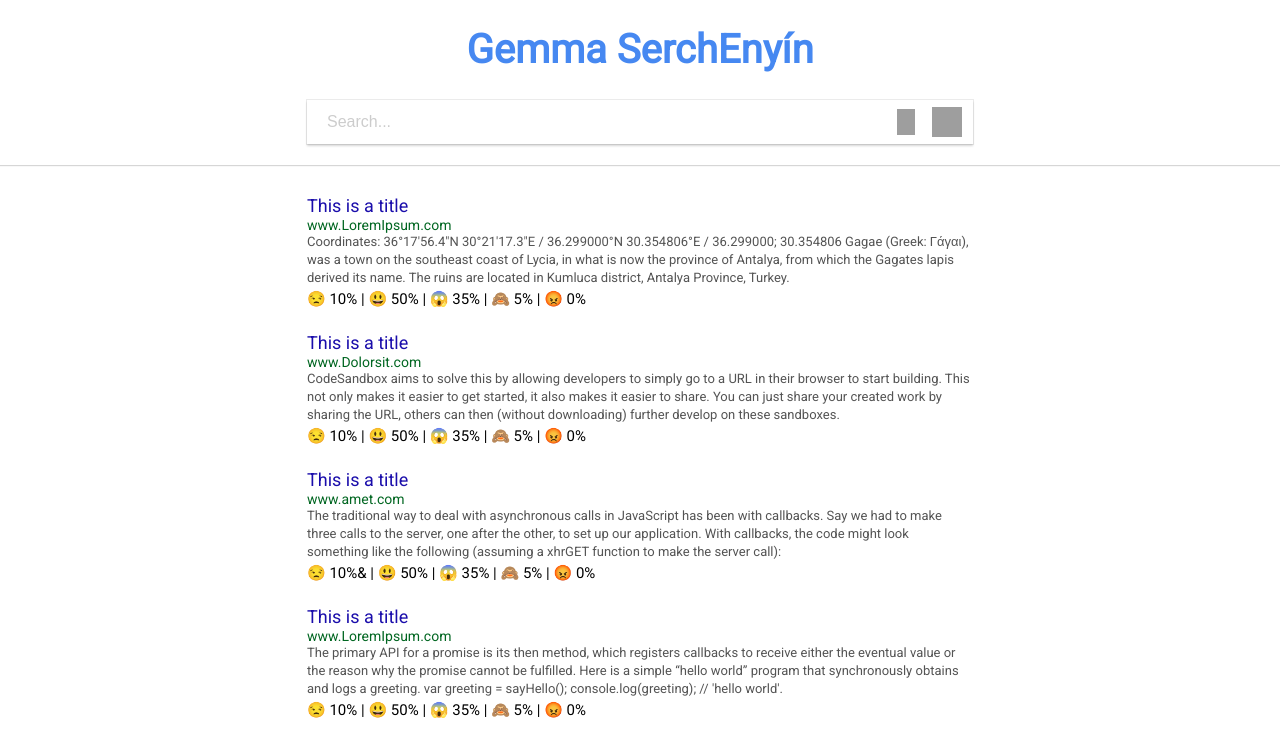
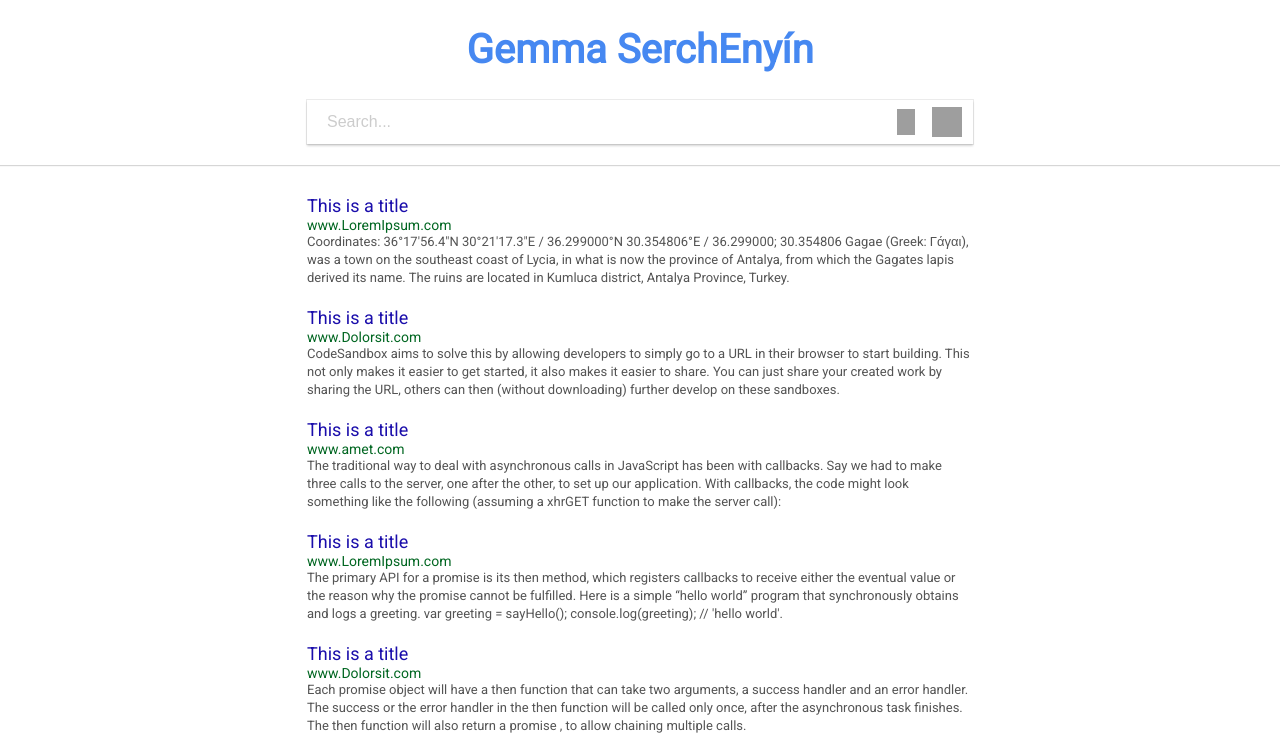
Before and after one commit to ArianZargaran/Google-Search-API, a React (Create React App) app: page / in a window 1280 px wide. Shown: the top 744 px of the page. Built offline with nearby package versions, Linux system fonts and the light colour scheme; grey boxes are pictures that could not be loaded.

Commit message:
Minor changes made

```diff
--- a/src/components/search-result.js
+++ b/src/components/search-result.js
@@ -9,9 +9,11 @@ const searchResult = ({children}) => {
       <h1 className='search-result_title'>{children.title}</h1>
       <a className='search-result_url'>{children.url}</a>
       <p className='search-result_description'>{children.description}</p>
-      <p className='search-result_emotion'>{children.emotion}</p>
     </li>
   );
 }
 
 export default searchResult;
+
+
+//      // <p className='search-result_emotion'>{children.emotion}</p>
```
